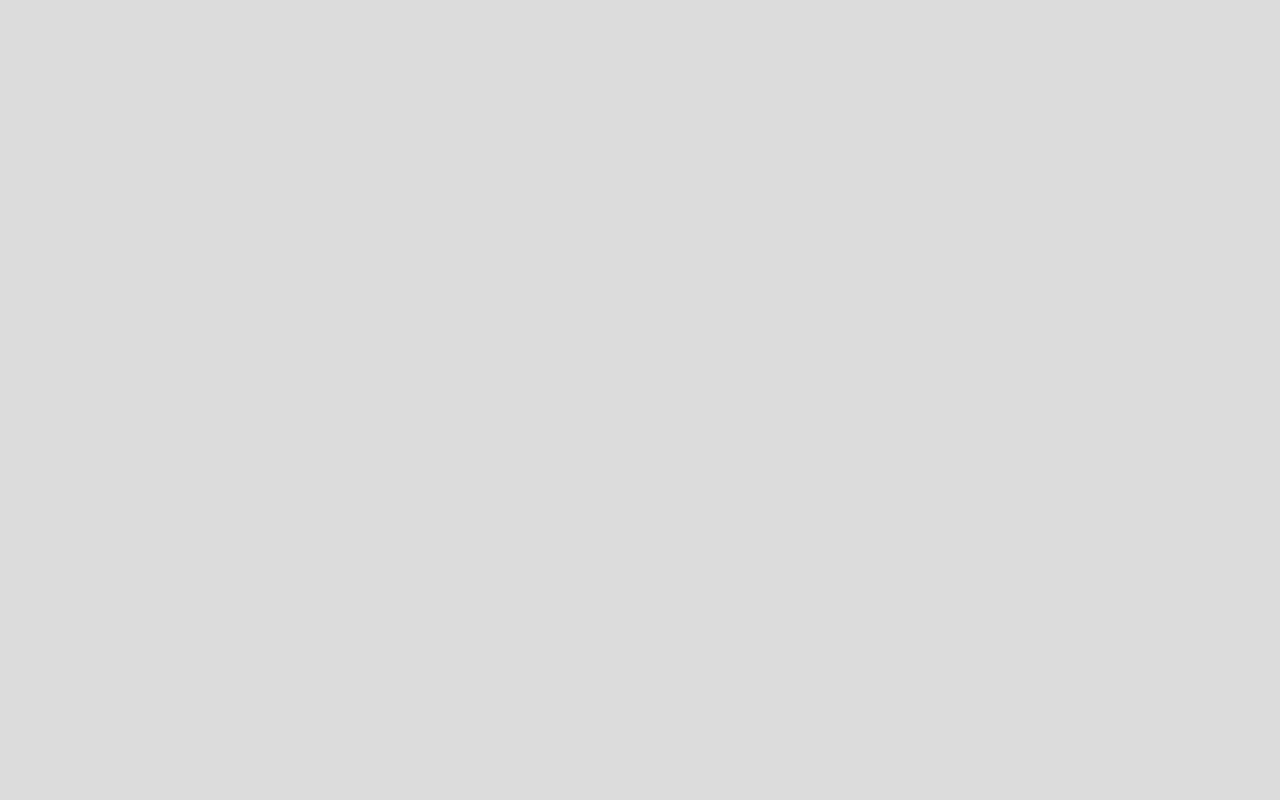
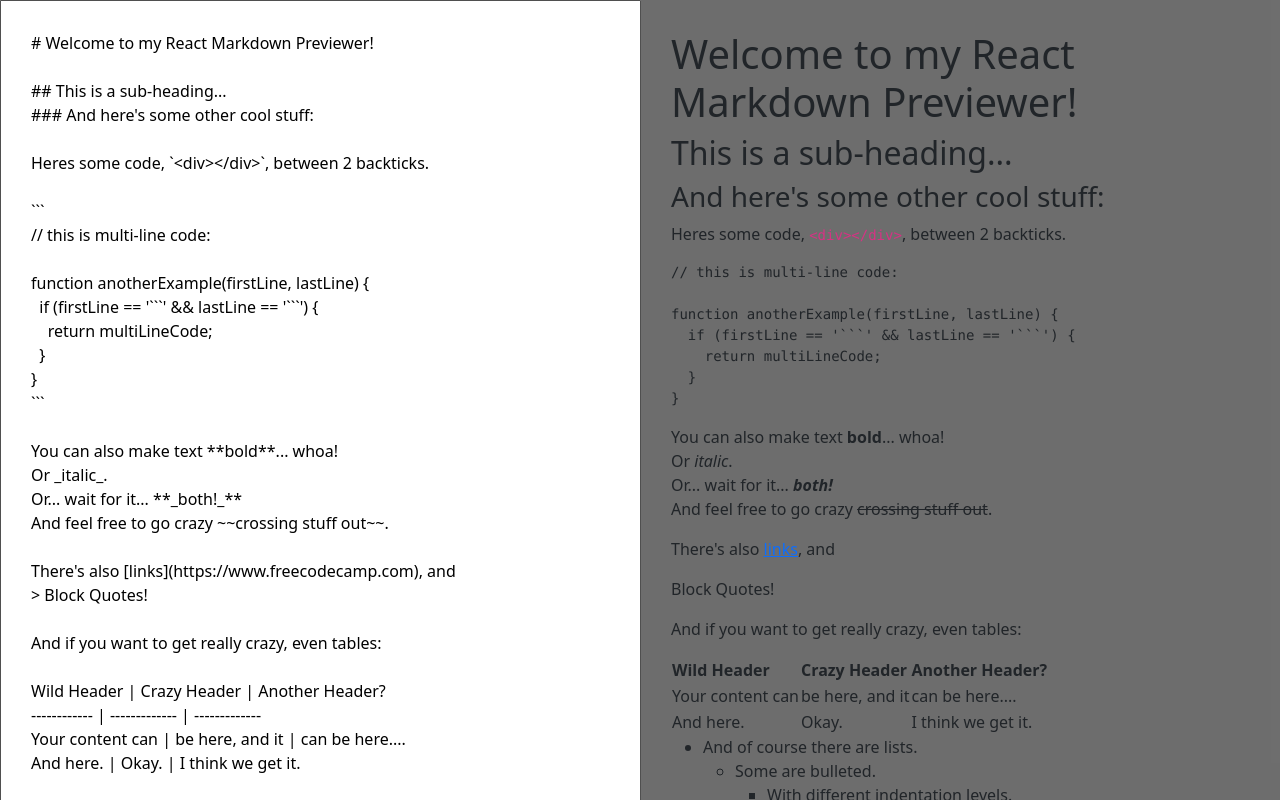
Before and after one commit to monsterkosh/frontend-libraries-certification, a React (Create React App) app: page /markdown2 in a window 1280 px wide. Shown: the top 800 px of the page. Built offline with nearby package versions, Linux system fonts and the light colour scheme.

Commit message:
markdown

```diff
--- a/package.json
+++ b/package.json
@@ -6,6 +6,7 @@
     "@testing-library/jest-dom": "^5.12.0",
     "@testing-library/react": "^11.2.6",
     "@testing-library/user-event": "^12.8.3",
+    "marked": "^2.0.4",
     "react": "^17.0.2",
     "react-dom": "^17.0.2",
     "react-icons": "^4.2.0",
--- a/public/index.html
+++ b/public/index.html
@@ -39,6 +39,7 @@
       To begin the development, run `npm start` or `yarn start`.
       To create a production bundle, use `npm run build` or `yarn build`.
     -->
+    <script src='https://cdnjs.cloudflare.com/ajax/libs/marked/2.0.3/marked.min.js'></script>
     <script src='https://cdn.freecodecamp.org/testable-projects-fcc/v1/bundle.js'></script>
     <script src="https://cdnjs.cloudflare.com/ajax/libs/react/16.8.6/umd/react.production.min.js"></script>
     <script src="https://cdnjs.cloudflare.com/ajax/libs/react-dom/16.8.6/umd/react-dom.production.min.js"></script>
--- a/src/App.js
+++ b/src/App.js
@@ -6,6 +6,8 @@ import DrumMachine from './pages/DrumMachine';
 import DrumMachine2 from './pages/DrumMachine2';
 import Calculator from './pages/Calculator';
 import CalculatorTwo from './pages/CalculatorTwo';
+import Markdown from './pages/Markdown';
+import MarkdownTwo from './pages/Markdown2';
 
 function App() {
   return (
@@ -17,6 +19,8 @@ function App() {
         <Route path='/drummachine2' component={DrumMachine2} />
         <Route path='/calculator' component={Calculator} />
         <Route path='/calculator2' component={CalculatorTwo} />
+        <Route path='/markdown' component={Markdown} />
+        <Route path='/markdown2' component={MarkdownTwo} />
       </Switch>
     </>
   );
--- a/src/pages/Home.js
+++ b/src/pages/Home.js
@@ -20,7 +20,10 @@ const Home = () => {
               <Link to='/quotemachine'>Random Quote Machine</Link>
             </p>
             <p>
-              <Link to='/'>Markdown Previewer</Link>
+              <Link to='/markdown'>Markdown Previewer</Link>
+            </p>
+            <p>
+              <Link to='/markdown2'>Markdown Previewer 2 (test)</Link>
             </p>
             <p>
               <Link to='/drummachine'>Drum Machine</Link>
--- /dev/null
+++ b/src/pages/Markdown.js
@@ -0,0 +1,43 @@
+// @ts-nocheck
+import React, { useState } from 'react';
+import '../styles/Styles.css';
+import marked from 'marked';
+
+marked.setOptions({
+  breaks: true,
+});
+
+const renderer = new marked.Renderer();
+
+const Markdown = () => {
+  const [text, setText] = useState('');
+
+  return (
+    <div className='text-center px-4 markdownContainer'>
+      <h1 className='p-4'>Markdown Previewer</h1>
+      <textarea
+        name='text'
+        id='text'
+        rows='10'
+        value={text}
+        onChange={(e) => setText(e.target.value)}
+        className='textarea'
+      ></textarea>
+      <h3 className='mt-3'>Output</h3>
+      <Preview markdown={text} />
+    </div>
+  );
+};
+
+function Preview({ markdown }) {
+  return (
+    <div
+      className='preview'
+      dangerouslySetInnerHTML={{
+        __html: marked(markdown, { renderer: renderer }),
+      }}
+    ></div>
+  );
+}
+
+export default Markdown;
--- /dev/null
+++ b/src/pages/Markdown2.js
@@ -0,0 +1,112 @@
+import React from 'react';
+import '../styles/Styles.css';
+import marked from 'marked';
+
+const renderer = new marked.Renderer();
+marked.setOptions({
+  renderer: renderer,
+  breaks: true,
+});
+class MarkdownTwo extends React.Component {
+  constructor(props) {
+    super(props);
+
+    this.state = {
+      markdownString: `# Welcome to my React Markdown Previewer!
+
+## This is a sub-heading...
+### And here's some other cool stuff:
+
+Heres some code, \`<div></div>\`, between 2 backticks.
+
+\`\`\`
+// this is multi-line code:
+
+function anotherExample(firstLine, lastLine) {
+  if (firstLine == '\`\`\`' && lastLine == '\`\`\`') {
+    return multiLineCode;
+  }
+}
+\`\`\`
+
+You can also make text **bold**... whoa!
+Or _italic_.
+Or... wait for it... **_both!_**
+And feel free to go crazy ~~crossing stuff out~~.
+
+There's also [links](https://www.freecodecamp.com), and
+> Block Quotes!
+
+And if you want to get really crazy, even tables:
+
+Wild Header | Crazy Header | Another Header?
+------------ | ------------- | -------------
+Your content can | be here, and it | can be here....
+And here. | Okay. | I think we get it.
+
+- And of course there are lists.
+  - Some are bulleted.
+     - With different indentation levels.
+        - That look like this.
+
+
+1. And there are numbererd lists too.
+1. Use just 1s if you want!
+1. And last but not least, let's not forget embedded images:
+
+![React Logo w/ Text](https://goo.gl/Umyytc)
+`,
+    };
+  }
+
+  debounce(fn, delay) {
+    let timer = null;
+    return () => {
+      if (timer) {
+        clearTimeout(timer);
+      }
+      timer = setTimeout(() => {
+        fn.apply(this);
+      }, delay || 1000);
+    };
+  }
+
+  handleChange(e) {
+    this.debounce(
+      this.setState((prev) => (prev.markdownString = e.target.value)),
+      2000
+    );
+  }
+
+  renderEditor() {
+    return (
+      <textarea
+        className={'page-editor'}
+        id='editor'
+        onChange={this.handleChange.bind(this)}
+        value={this.state.markdownString}
+      />
+    );
+  }
+
+  renderPreview() {
+    return (
+      <div
+        className={'page-preview'}
+        id='preview'
+        dangerouslySetInnerHTML={{ __html: marked(this.state.markdownString) }}
+      />
+    );
+  }
+
+  render() {
+    return (
+      <div className={'page'}>
+        {this.renderEditor()}
+        {this.renderPreview()}
+      </div>
+    );
+  }
+}
+
+export default MarkdownTwo;
--- a/src/styles/Styles.css
+++ b/src/styles/Styles.css
@@ -332,3 +332,73 @@ body {
   .zero {
     grid-area:zero;
   }
+
+  .markdownContainer {
+    margin: 0;
+    background-color: #333333;
+    min-height: 100vh;
+    color: white
+  }
+
+  .textarea {
+    width: 100%;
+    font-size: 22px;
+    padding: 20px;
+    border-radius: 0px 20px;
+    outline: none;
+  }
+
+  .textarea:focus {
+    box-shadow: 0px 0px 3px 3px royalblue;
+  }
+
+  .preview {
+    padding: 40px;
+    text-align: left;
+    background-color: rgb(110, 67, 142);
+    color: black;
+    border: 1px solid black;
+    box-shadow: 1px 1px 5px 1px gray;
+    border-radius: 20px 0px;
+  }
+
+  .preview code {
+    background-color: white;
+    border-radius: 4px;
+    padding: 5px 0px;
+    font-size: 12px;
+    font-weight: bold;
+  }
+
+  .preview pre {
+    background-color: white;
+    padding: 10px;
+  }
+
+  markdownTwoContainer {
+  color: rgba(0, 0, 0, 0.5);
+  padding: 30px 30px 0 30px;
+  padding: 0;
+  margin: 0;
+  width: 100%;
+  height: 100%;
+  background: rgba(0, 0, 0, 0.5);
+  }
+
+.page {
+  display: flex;
+  margin: 0 auto;
+  background: rgba(0, 0, 0, 0.5);
+}
+
+  .page-editor {
+    flex: 1;
+    outline: none;
+    padding: 30px 30px 0 30px;
+  }
+
+  .page-preview {
+    flex: 1;
+    padding: 30px 30px 0 30px;
+    color: eee;
+  }
```
Also changed, not shown: 1 other file (tests, documents, lock files or other folders).
